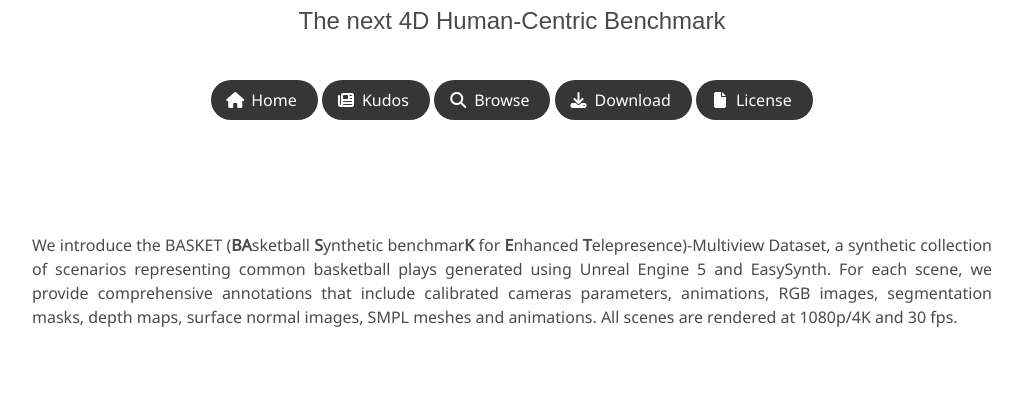
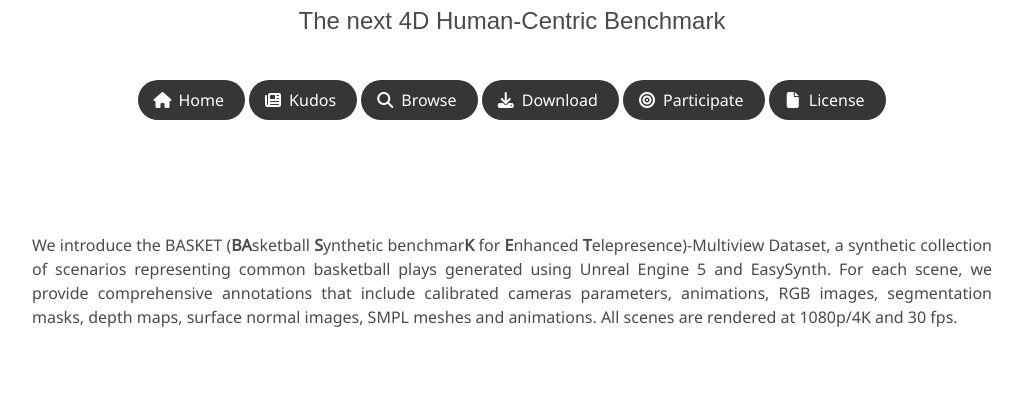
Before and after one commit to humansensinglab/basket-multiview, a plain HTML site: page data.html in a window 1280 px wide. Shown: the part 123-533 px from the top of the page, without its empty margins (128-1151 px from the left). Drawn offline with nearby package versions, Linux system fonts and the light colour scheme; some icons are missing; a web font is replaced by a local one.

Commit message:
added challenge page

```diff
--- a/data.html
+++ b/data.html
@@ -229,15 +229,15 @@
                 </a>
               </span>
               <!-- Challenge Link. -->
-              <!-- <span class="link-block">
-                <a href="https://eval.ai"
+              <span class="link-block">
+                <a href="https://challenge.shannon.humansensing.cs.cmu.edu/"
                    class="external-link button is-normal is-rounded is-dark">
                   <span class="icon">
                     <i class="fas fa-bullseye"></i>
                   </span>
-                  <span>Participate</span>
-                  </a>
-                </span> -->
+                <span>Participate</span>
+                </a>
+              </span>
               <!-- Leaderboard Link. -->
               <!-- <span class="link-block">
                 <a href="https://eval.ai"
```
